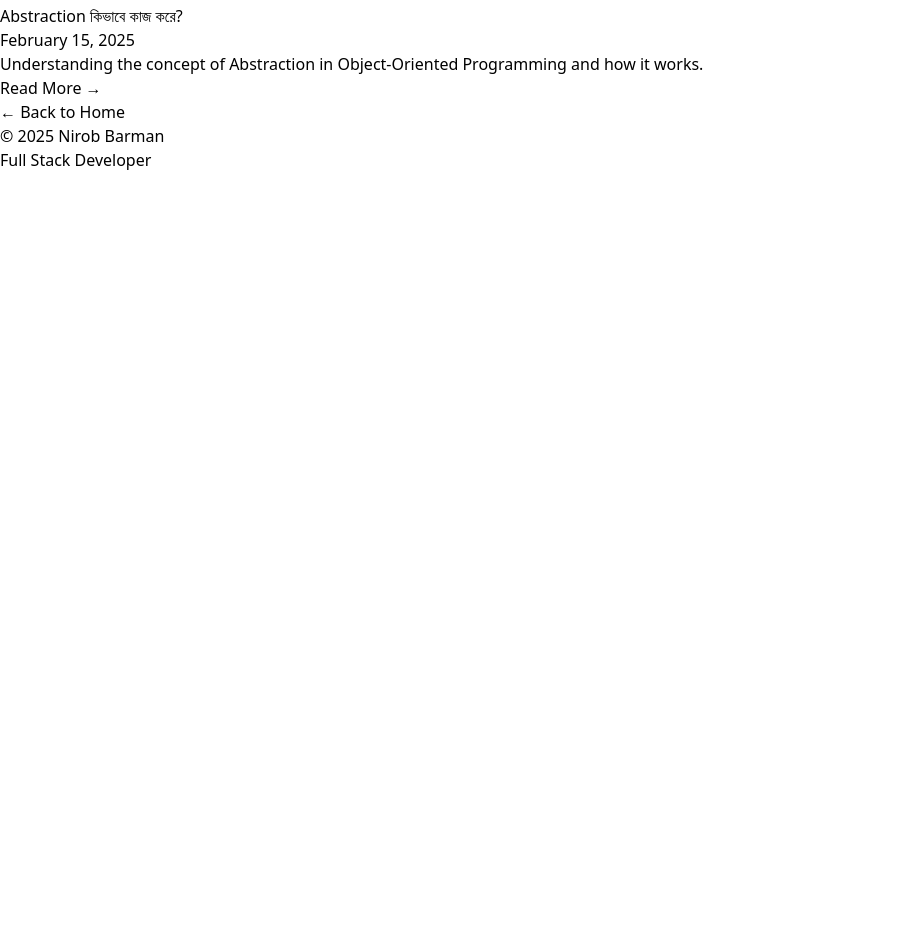
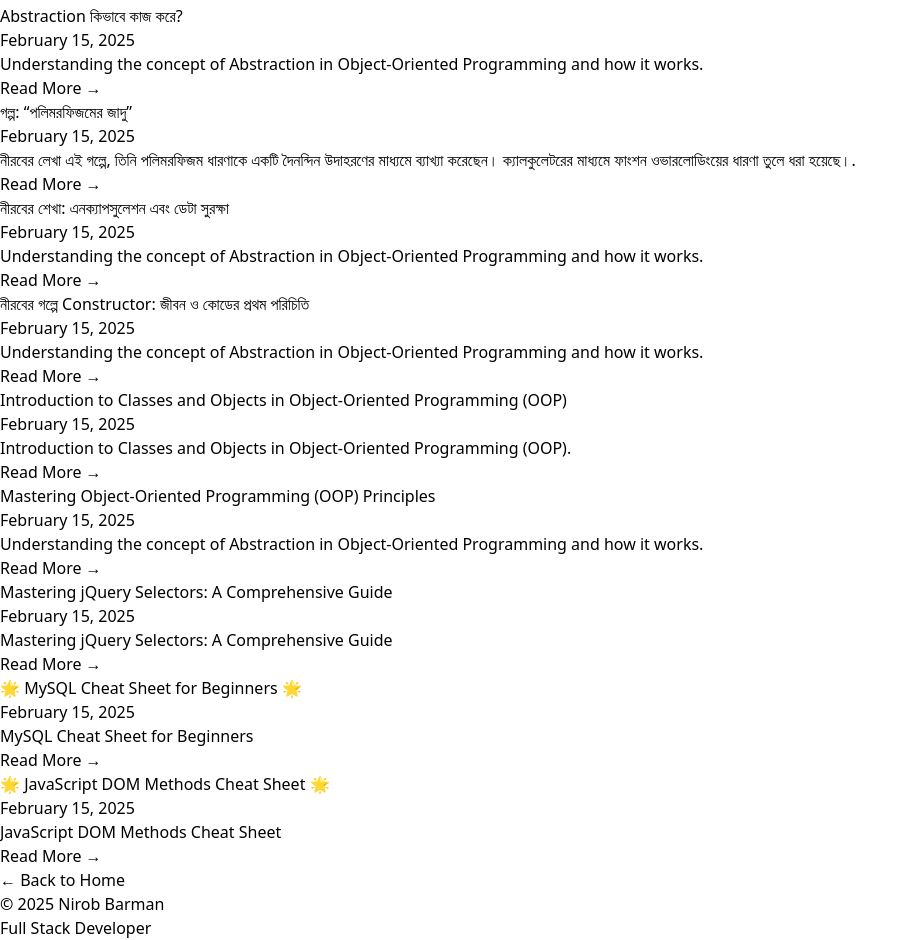
Before and after one commit to Nirob-Barman/MyPortfolio, a React (Vite) app: page /blogs in a window 1280 px wide. Shown: the part 986-1926 px from the top of the page, without its empty margins (0-918 px from the left). Before the commit the page ends 1158 px from the top, so only its background shows below. Built offline with nearby package versions, Linux system fonts and the light colour scheme.

Commit message:
blogsData added

```diff
--- a/src/data/blogsData.js
+++ b/src/data/blogsData.js
@@ -3,7 +3,7 @@ const blogsData = [
         title: "Simple Task Management System Using ASP.NET MVC (For Beginners)",
         date: "May 10, 2025",
         description: "A beginner-friendly guide to building a simple task management system using ASP.NET MVC, including step-by-step instructions.",
-        link: "https://nirob-barman.medium.com/simple-task-management-system-using-asp-net-mvc-for-beginners-8e7a4d3f3b2e"
+        link: "https://medium.com/@nirob-barman/simple-task-management-system-using-asp-net-mvc-for-beginners-f23c23c205fb"
     },
     {
         title: "অ্যারে (Array) নিয়ে বিস্তারিত — ডেফিনেশন, ডিক্লেয়ারেশন, ইনিশিয়ালাইজেশন এবং প্রসেসিং (C লাংগুয়েজ)",
@@ -58,6 +58,55 @@ const blogsData = [
         date: "February 15, 2025",
         description: "Understanding the concept of Abstraction in Object-Oriented Programming and how it works.",
         link: "https://nirob-barman.medium.com/abstraction-কি-ভাবে-কার্যকর-হয়-2d8a4d3f3b2e"
+    },
+    {
+        title: "গল্প: “পলিমরফিজমের জাদু”",
+        date: "February 15, 2025",
+        description: "নীরবের লেখা এই গল্পে, তিনি পলিমরফিজম ধারণাকে একটি দৈনন্দিন উদাহরণের মাধ্যমে ব্যাখ্যা করেছেন। ক্যালকুলেটরের মাধ্যমে ফাংশন ওভারলোডিংয়ের ধারণা তুলে ধরা হয়েছে।.",
+        link: "https://nirob-barman.medium.com/গল্প-পলিমরফিজমের-জাদু-8a4329768be6"
+        // link: "https://nirob-barman.medium.com/%E0%A6%97%E0%A6%B2%E0%A7%8D%E0%A6%AA-%E0%A6%AA%E0%A6%B2%E0%A6%BF%E0%A6%AE%E0%A6%B0%E0%A6%AB%E0%A6%BF%E0%A6%9C%E0%A6%AE%E0%A7%87%E0%A6%B0-%E0%A6%9C%E0%A6%BE%E0%A6%A6%E0%A7%81-8a4329768be6"
+    },
+    {
+        title: "নীরবের শেখা: এনক্যাপসুলেশন এবং ডেটা সুরক্ষা",
+        date: "February 15, 2025",
+        description: "Understanding the concept of Abstraction in Object-Oriented Programming and how it works.",
+        link: "https://nirob-barman.medium.com/%E0%A6%A8%E0%A7%80%E0%A6%B0%E0%A6%AC%E0%A7%87%E0%A6%B0-%E0%A6%B6%E0%A7%87%E0%A6%96%E0%A6%BE-%E0%A6%8F%E0%A6%A8%E0%A6%95%E0%A7%8D%E0%A6%AF%E0%A6%BE%E0%A6%AA%E0%A6%B8%E0%A7%81%E0%A6%B2%E0%A7%87%E0%A6%B6%E0%A6%A8-%E0%A6%8F%E0%A6%AC%E0%A6%82-%E0%A6%A1%E0%A7%87%E0%A6%9F%E0%A6%BE-%E0%A6%B8%E0%A7%81%E0%A6%B0%E0%A6%95%E0%A7%8D%E0%A6%B7%E0%A6%BE-15770865b0cb"
+    },
+    {
+        title: "নীরবের গল্পে Constructor: জীবন ও কোডের প্রথম পরিচিতি",
+        date: "February 15, 2025",
+        description: "Understanding the concept of Abstraction in Object-Oriented Programming and how it works.",
+        link: "https://nirob-barman.medium.com/%E0%A6%A8%E0%A7%80%E0%A6%B0%E0%A6%AC%E0%A7%87%E0%A6%B0-%E0%A6%97%E0%A6%B2%E0%A7%8D%E0%A6%AA%E0%A7%87-constructor-%E0%A6%9C%E0%A7%80%E0%A6%AC%E0%A6%A8-%E0%A6%93-%E0%A6%95%E0%A7%8B%E0%A6%A1%E0%A7%87%E0%A6%B0-%E0%A6%AA%E0%A7%8D%E0%A6%B0%E0%A6%A5%E0%A6%AE-%E0%A6%AA%E0%A6%B0%E0%A6%BF%E0%A6%9A%E0%A6%BF%E0%A6%A4%E0%A6%BF-945082dfff6b"
+    },
+    {
+        title: "Introduction to Classes and Objects in Object-Oriented Programming (OOP)",
+        date: "February 15, 2025",
+        description: "Introduction to Classes and Objects in Object-Oriented Programming (OOP).",
+        link: "https://nirob-barman.medium.com/introduction-to-classes-and-objects-in-object-oriented-programming-oop-b8cd582a85a9"
+    },
+    {
+        title: "Mastering Object-Oriented Programming (OOP) Principles",
+        date: "February 15, 2025",
+        description: "Understanding the concept of Abstraction in Object-Oriented Programming and how it works.",
+        link: "https://nirob-barman.medium.com/mastering-object-oriented-programming-oop-principles-447a17258ff7"
+    },
+    {
+        title: "Mastering jQuery Selectors: A Comprehensive Guide",
+        date: "February 15, 2025",
+        description: "Mastering jQuery Selectors: A Comprehensive Guide",
+        link: "https://nirob-barman.medium.com/mastering-jquery-selectors-a-comprehensive-guide-d5bd046c6b8c"
+    },
+    {
+        title: "🌟 MySQL Cheat Sheet for Beginners 🌟",
+        date: "February 15, 2025",
+        description: "MySQL Cheat Sheet for Beginners",
+        link: "https://nirob-barman.medium.com/mysql-cheat-sheet-for-beginners-a5fe4ea61667"
+    },
+    {
+        title: "🌟 JavaScript DOM Methods Cheat Sheet 🌟",
+        date: "February 15, 2025",
+        description: "JavaScript DOM Methods Cheat Sheet",
+        link: "https://nirob-barman.medium.com/javascript-dom-methods-cheat-sheet-33f3076308c0"
     }
 ];
 
```
